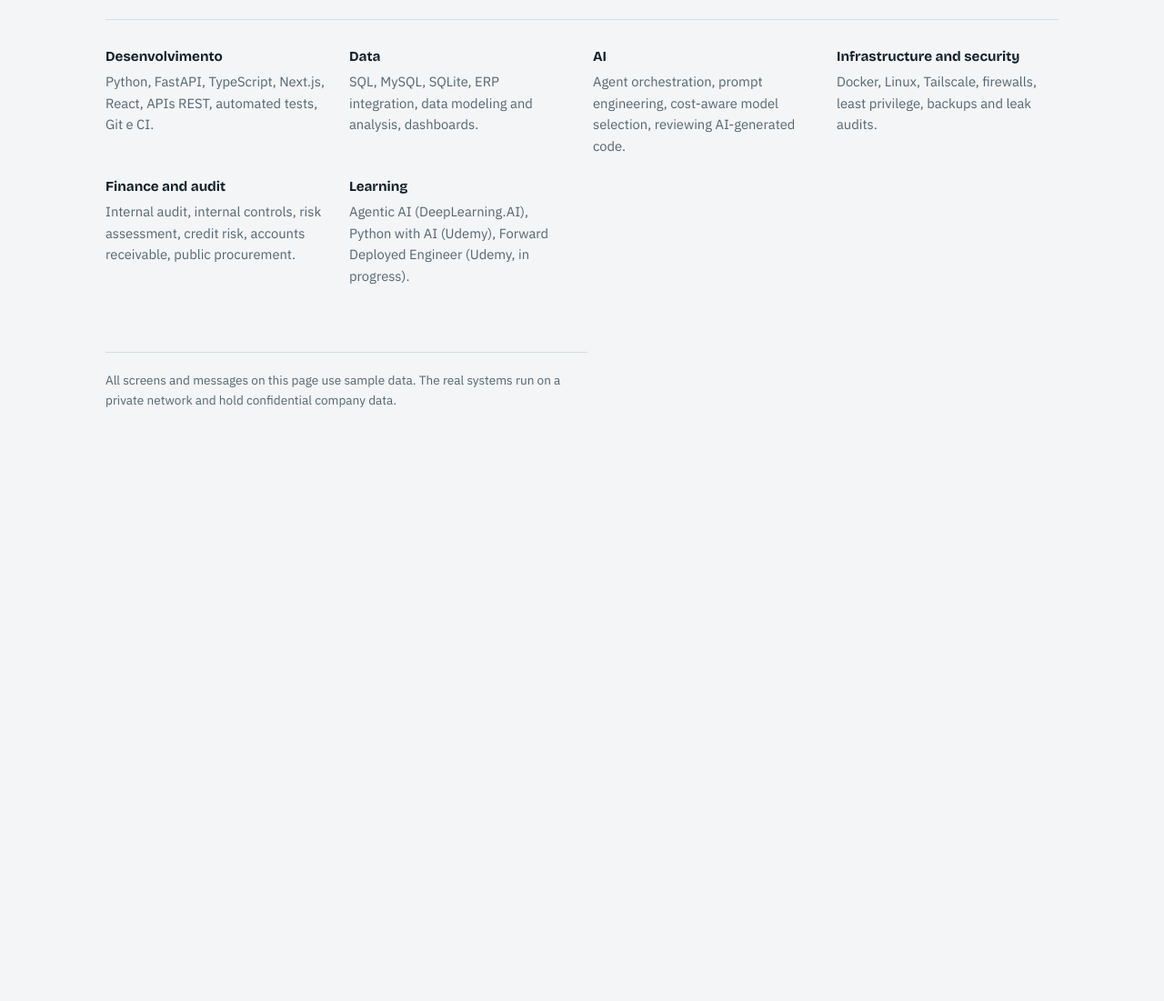
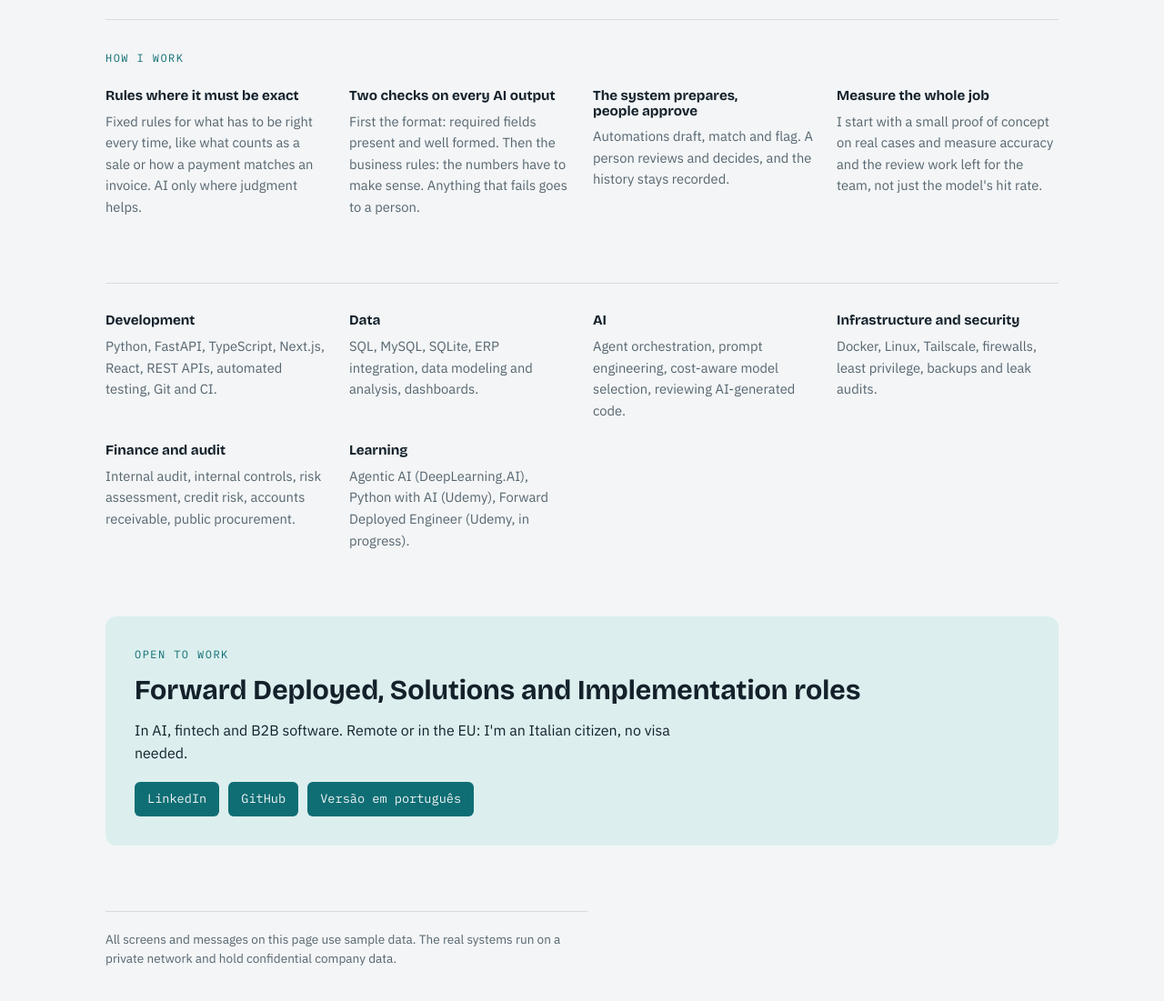
Before and after one commit to lorenakdias/portfolio, a plain HTML site: page index.html in a window 1280 px wide. Shown: the part 3740-4841 px from the top of the page at 91% size. Before the commit the page ends 4264 px from the top, so only its background shows below. Drawn offline with nearby package versions, Linux system fonts and the light colour scheme.

Commit message:
Portfólio: seção Como eu trabalho, contato, prévia para links e correção de texto em inglês
Co-Authored-By: Claude Opus 5.5 <noreply@anthropic.com>
Claude-Session: https://claude.ai/code/session_019RCBVYkRW6qvVNNvTiy8YT

```diff
--- a/index.html
+++ b/index.html
@@ -98,6 +98,25 @@ svg text{font-family:var(--body)}
   .app{grid-template-columns:1fr}.side{display:none}
 }
 @media (max-width:460px){.kpis{grid-template-columns:1fr 1fr}.kpi:last-child{display:none}}
+</style>
+<meta property="og:type" content="website">
+<meta property="og:title" content="Lorena Kapitzky Portfolio">
+<meta property="og:description" content="Applied AI for business: finance, data and AI agents. ERP-integrated dashboard, a 5-agent AI team, audit automation with Python and Power BI.">
+<meta property="og:url" content="https://lorenakdias.github.io/portfolio/">
+<meta property="og:image" content="https://lorenakdias.github.io/portfolio/assets/og-image.png">
+<meta property="og:image:width" content="1200">
+<meta property="og:image:height" content="630">
+<meta name="twitter:card" content="summary_large_image">
+<style>
+.principles{display:grid;grid-template-columns:repeat(auto-fit,minmax(230px,1fr));gap:24px;border-top:1px solid var(--line);padding-top:32px}
+.principles .eyebrow{grid-column:1/-1}
+.principles h3{font-size:.95rem;margin-bottom:8px}
+.principles p{font-size:.92rem;color:var(--muted)}
+.contact{background:var(--accent-soft);border-radius:12px;padding:32px;display:grid;gap:14px}
+.contact h2{font-size:clamp(1.4rem,2.6vw,1.9rem)}
+.contact .links{display:flex;flex-wrap:wrap;gap:10px;margin-top:4px}
+.contact a{font-family:var(--mono);font-size:.85rem;color:var(--bg);background:var(--accent);padding:8px 14px;border-radius:6px;text-decoration:none}
+.contact a:focus-visible{outline:2px solid var(--ink);outline-offset:2px}
 </style>
 </head>
 <body>
@@ -369,8 +388,16 @@ svg text{font-family:var(--body)}
   </figure>
 </section>
 
+<section class="principles" aria-label="How I work">
+  <div class="eyebrow">How I work</div>
+  <div><h3>Rules where it must be exact</h3><p>Fixed rules for what has to be right every time, like what counts as a sale or how a payment matches an invoice. AI only where judgment helps.</p></div>
+  <div><h3>Two checks on every AI output</h3><p>First the format: required fields present and well formed. Then the business rules: the numbers have to make sense. Anything that fails goes to a person.</p></div>
+  <div><h3>The system prepares, people approve</h3><p>Automations draft, match and flag. A person reviews and decides, and the history stays recorded.</p></div>
+  <div><h3>Measure the whole job</h3><p>I start with a small proof of concept on real cases and measure accuracy and the review work left for the team, not just the model's hit rate.</p></div>
+</section>
+
 <section class="skills" aria-label="Skills">
-  <div><h3>Desenvolvimento</h3><p>Python, FastAPI, TypeScript, Next.js, React, APIs REST, automated tests, Git e CI.</p></div>
+  <div><h3>Development</h3><p>Python, FastAPI, TypeScript, Next.js, React, REST APIs, automated testing, Git and CI.</p></div>
   <div><h3>Data</h3><p>SQL, MySQL, SQLite, ERP integration, data modeling and analysis, dashboards.</p></div>
   <div><h3>AI</h3><p>Agent orchestration, prompt engineering, cost-aware model selection, reviewing AI-generated code.</p></div>
   <div><h3>Infrastructure and security</h3><p>Docker, Linux, Tailscale, firewalls, least privilege, backups and leak audits.</p></div>
@@ -378,6 +405,15 @@ svg text{font-family:var(--body)}
   <div><h3>Learning</h3><p>Agentic AI (DeepLearning.AI), Python with AI (Udemy), Forward Deployed Engineer (Udemy, in progress).</p></div>
 </section>
 
+<section class="contact" aria-label="Contact">
+  <div class="eyebrow">Open to work</div>
+  <h2>Forward Deployed, Solutions and Implementation roles</h2>
+  <p>In AI, fintech and B2B software. Remote or in the EU: I'm an Italian citizen, no visa needed.</p>
+  <div class="links"><a href="https://linkedin.com/in/lorenakdias">LinkedIn</a><a href="https://github.com/lorenakdias">GitHub</a><a href="pt/">Versão em português</a></div>
+</section>
+
+
+
 <p class="note">All screens and messages on this page use sample data. The real systems run on a private network and hold confidential company data.</p>
 
 </div>
```
Also changed, not shown: pt/index.html (+36 -0 lines), assets/og-image-pt.png (added), assets/og-image.png (added), 2 other files.
